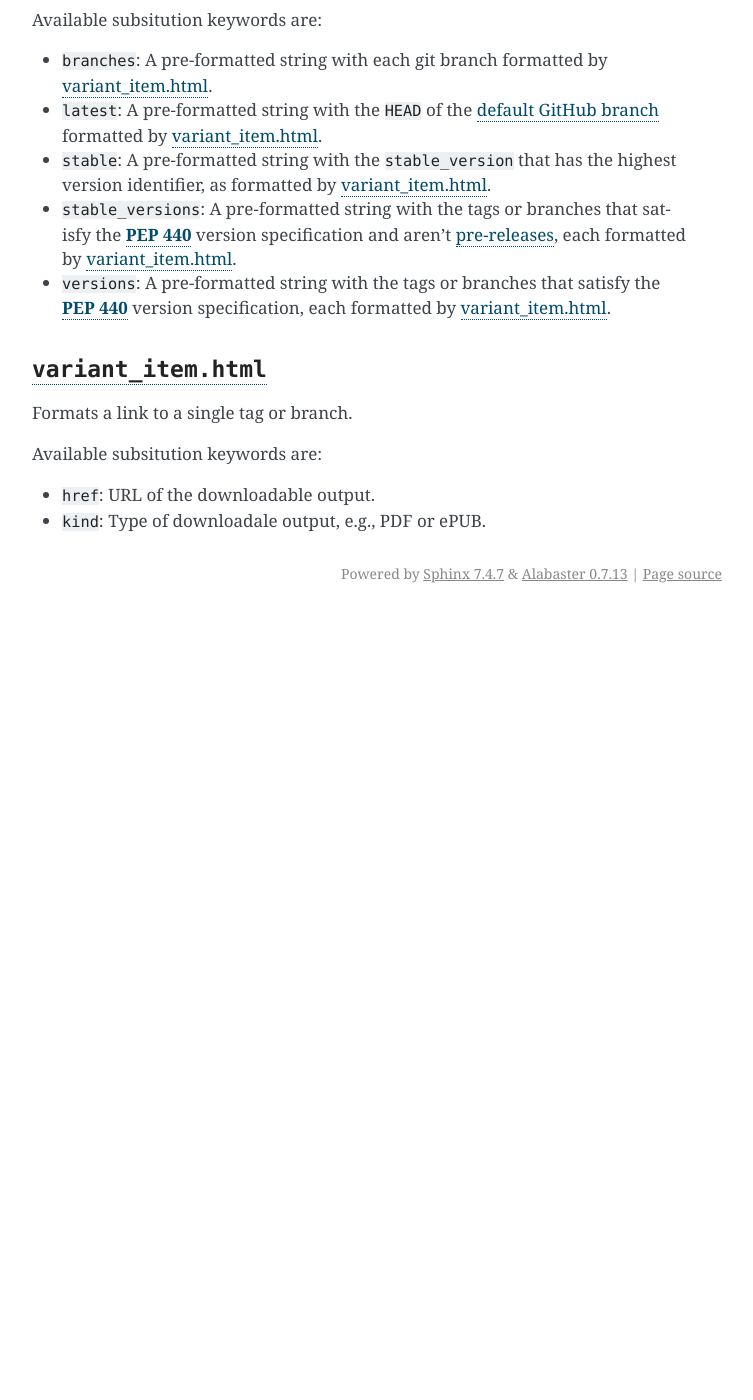
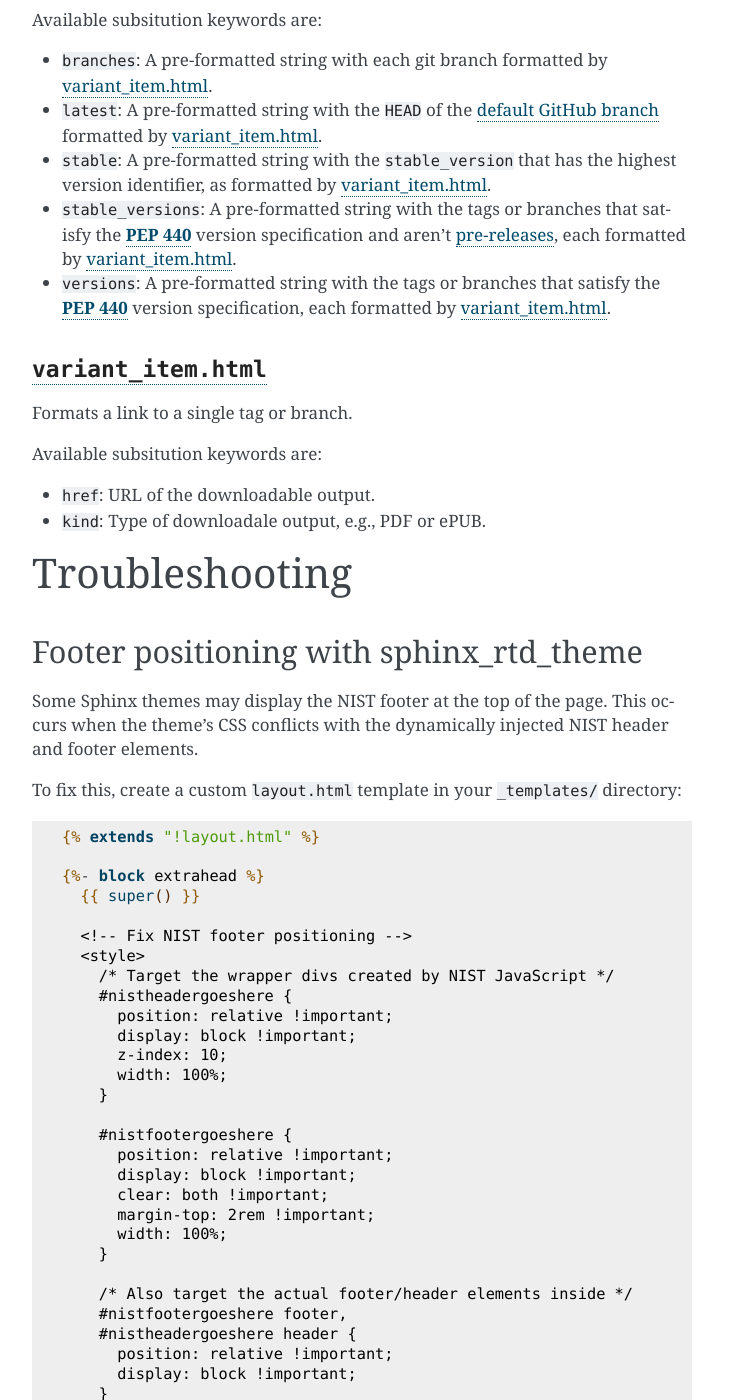
Before and after one commit to usnistgov/Docs4NIST, a Sphinx documentation site: the page built from docs/customization.rst, in a window 1280 px wide and 1400 px high, scrolled down 2438 px. Shown: the whole window, without its empty margins (388-1141 px from the left). Built offline with Sphinx 7.4.7, drawn with Linux system fonts in a browser that asks for light colours; before the commit the page ends 3051 px from its top, so only the background shows below that; some of the changed text lies outside the part shown.

Commit message:
Update docs and remove debug print

```diff
--- a/docs/customization.rst
+++ b/docs/customization.rst
@@ -188,3 +188,69 @@ Available subsitution keywords are:
 .. _variants.html:    https://github.com/usnistgov/Docs4NIST/blob/main/ntd2d/ntd2d_action/files/templates/variants.html
 .. |variant_item.html| replace:: :file:`variant_item.html`
 .. _variant_item.html: https://github.com/usnistgov/Docs4NIST/blob/main/ntd2d/ntd2d_action/files/templates/variant_item.html
+
+
+Troubleshooting
+===============
+
+Footer positioning with sphinx_rtd_theme
+-----------------------------------------
+
+Some Sphinx themes may display the NIST footer at the top of the page.
+This occurs when the theme's CSS conflicts with the dynamically injected
+NIST header and footer elements.
+
+To fix this, create a custom ``layout.html`` template in your
+``_templates/`` directory:
+
+.. code-block:: jinja
+
+   {% extends "!layout.html" %}
+
+   {%- block extrahead %}
+     {{ super() }}
+
+     <!-- Fix NIST footer positioning -->
+     <style>
+       /* Target the wrapper divs created by NIST JavaScript */
+       #nistheadergoeshere {
+         position: relative !important;
+         display: block !important;
+         z-index: 10;
+         width: 100%;
+       }
+
+       #nistfootergoeshere {
+         position: relative !important;
+         display: block !important;
+         clear: both !important;
+         margin-top: 2rem !important;
+         width: 100%;
+       }
+
+       /* Also target the actual footer/header elements inside */
+       #nistfootergoeshere footer,
+       #nistheadergoeshere header {
+         position: relative !important;
+         display: block !important;
+       }
+
+       /* Ensure theme content doesn't overlap */
+       .wy-grid-for-nav {
+         position: relative;
+         z-index: 1;
+       }
+
+       .wy-nav-content-wrap {
+         min-height: calc(100vh - 200px);
+       }
+
+       .rst-footer-buttons {
+         margin-bottom: 2rem;
+       }
+     </style>
+   {%- endblock %}
+
+Add ``templates_path = ['_templates']`` to your ``conf.py`` if not already
+present. The ``.wy-*`` selectors target ``sphinx_rtd_theme``; other themes may
+require different CSS adjustments.
```
Also changed, not shown: 1 other file.
